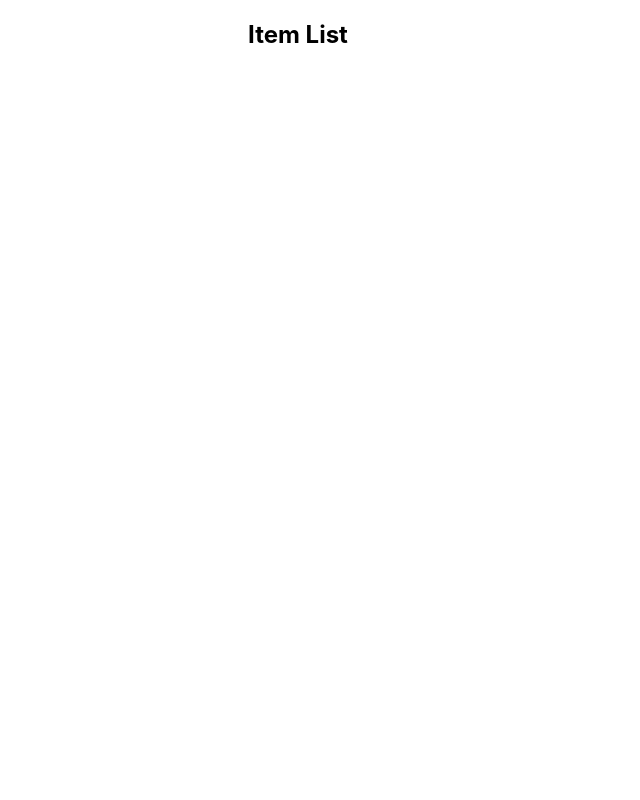
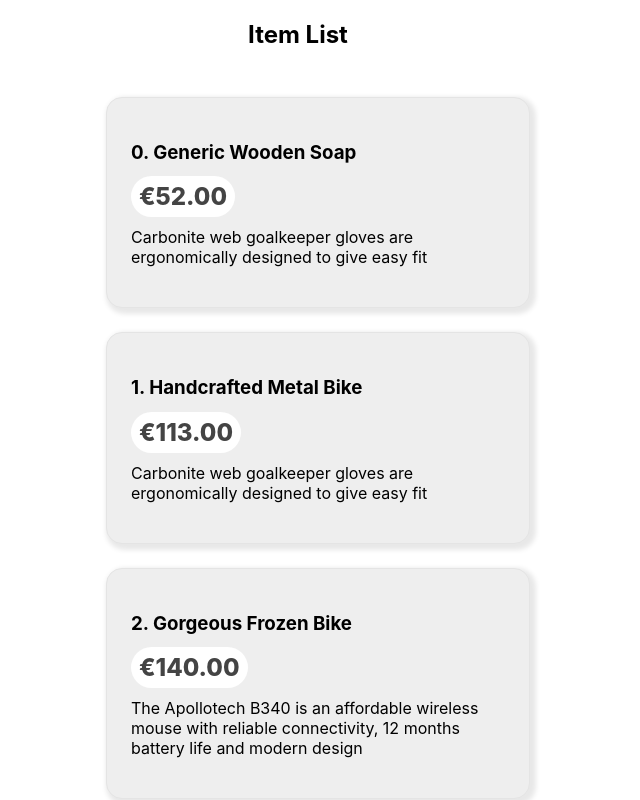
Before and after one commit to codehvila/react-fetch-data, a React (Create React App) app: page / in a window 1280 px wide. Shown: the top 800 px of the page, without its empty margins (342-982 px from the left). Built offline with nearby package versions, Linux system fonts and the light colour scheme; data requests are answered from the project's data file.

Commit message:
Correct use of fetch

```diff
--- a/src/components/ItemList.js
+++ b/src/components/ItemList.js
@@ -1,17 +1,33 @@
-import { useState } from "react";
+import { useEffect, useState } from "react";
+import styles from "./ItemList.module.css";
 
 export default function ItemList() {
   const [items, setItems] = useState([]);
 
   console.log(items);
 
-  fetch("http://localhost:3005/items")
-    .then((response) => response.json())
-    .then((json) => setItems(json));
+  useEffect(() => {
+    fetch("http://localhost:3005/items")
+      .then((response) => response.json())
+      .then((json) => setItems(json));
+  }, []);
 
   return (
     <div>
       <h2>Item List</h2>
+      <ul className={styles.ItemList}>
+        {items.map((item) => (
+          <li key={item.id}>
+            <h3>
+              {item.id}. {item.productName}
+            </h3>
+            <p className={styles.price}>
+              <span>{item.price}</span>
+            </p>
+            <p>{item.productDescription}</p>
+          </li>
+        ))}
+      </ul>
     </div>
   );
 }
--- /dev/null
+++ b/src/components/ItemList.module.css
@@ -0,0 +1,25 @@
+.ItemList {
+  box-sizing: border-box;
+  max-width: 512px;
+  margin: 3rem auto;
+}
+
+.ItemList li {
+  margin: 1.5rem;
+  padding: 1.5rem;
+  background-color: #eee;
+  box-shadow: 3px 3px 5px 3px #e8e8e8;
+  border-radius: 1rem;
+  list-style: none;
+  text-align: left;
+  border: 1px solid #e4e4e4;
+}
+
+.ItemList .price span {
+  font-size: 1.5rem;
+  padding: 6px 0.5rem;
+  border-radius: 1.5rem;
+  background-color: #fff;
+  font-weight: 800;
+  color: #444;
+}
```
